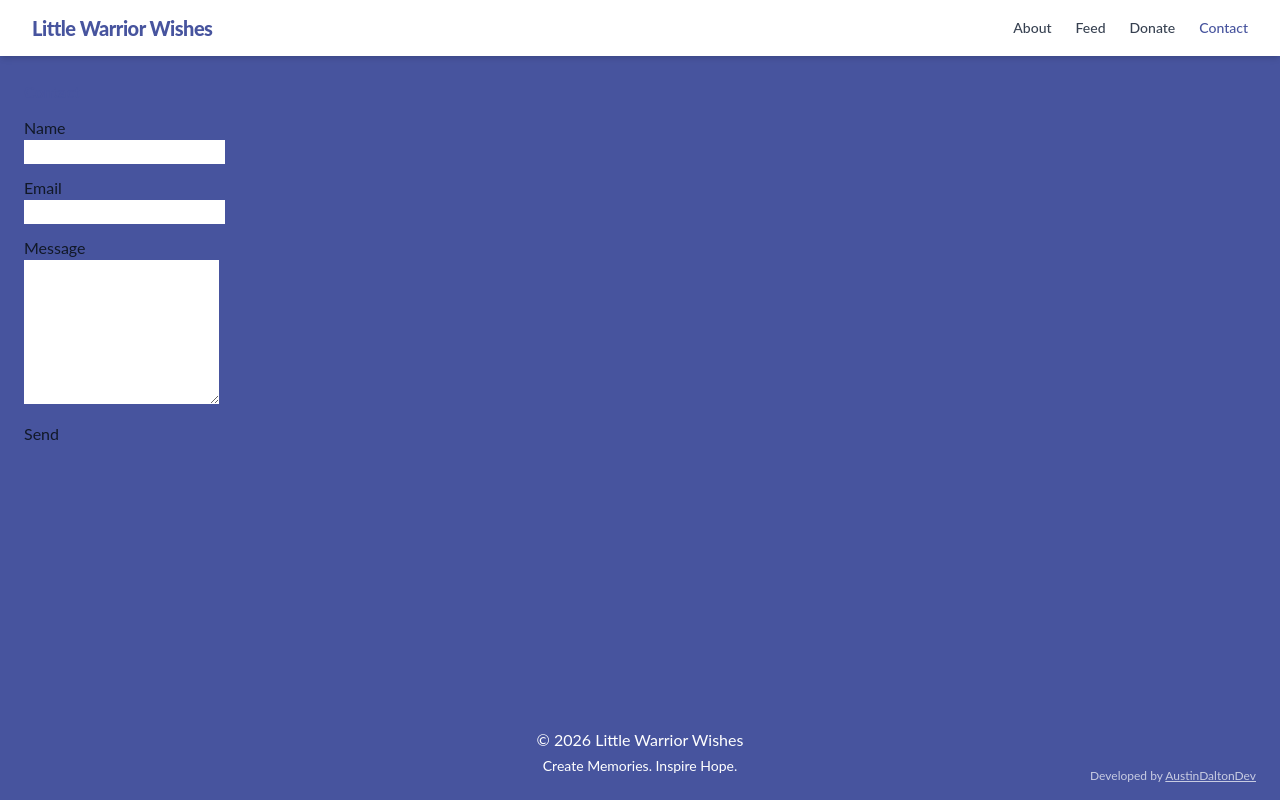
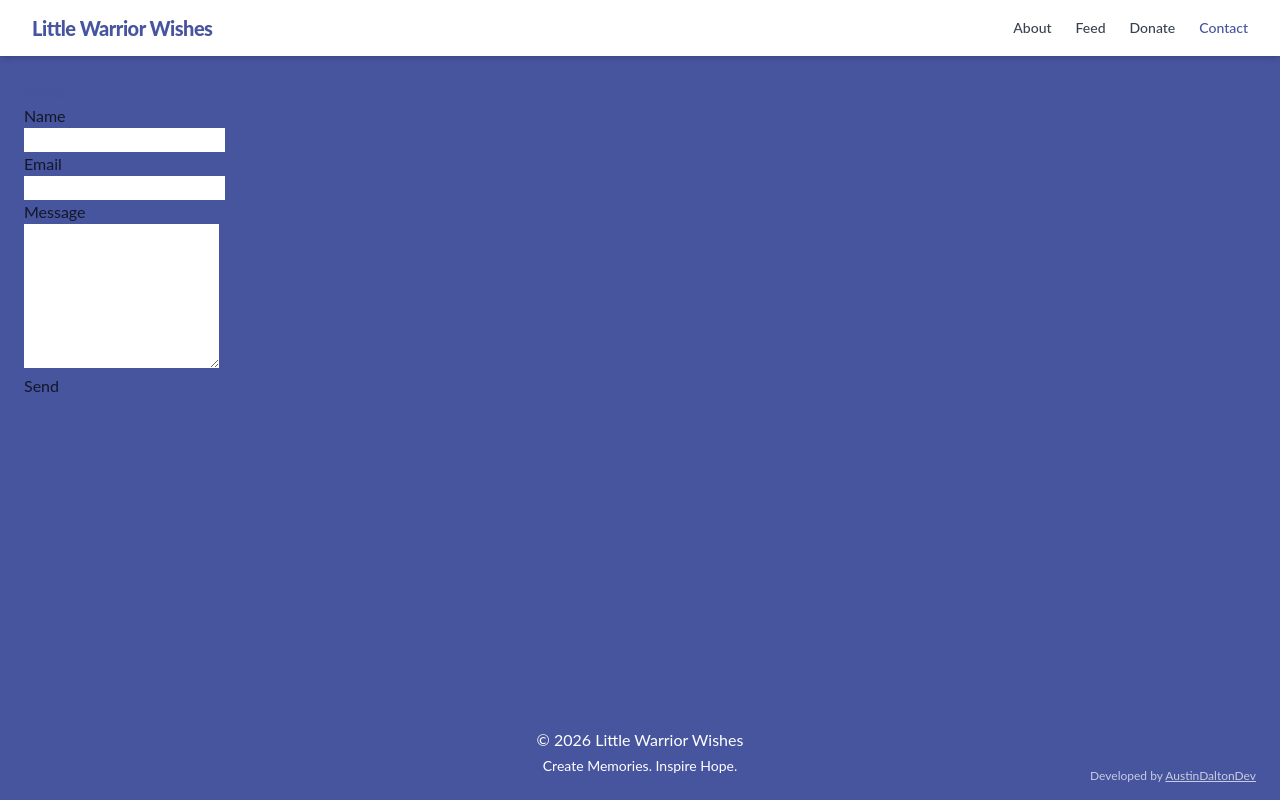
Before and after one commit to AustinDDev/little-warrior-wishes, a Next.js app: page /contact in a window 1280 px wide. Built offline with nearby package versions, Linux system fonts and the light colour scheme.

Commit message:
Simplify contact page to restore default export and fix build

```diff
--- a/app/contact/page.tsx
+++ b/app/contact/page.tsx
@@ -1,42 +1,33 @@
 "use client";
-
-const FORMSPREE_ENDPOINT = "https://formspree.io/f/xpqqaplr";
 
 export default function Page() {
   return (
     <main style={{ padding: 24 }}>
       <h1>Contact</h1>
 
-      <form action={FORMSPREE_ENDPOINT} method="POST">
-        <input type="hidden" name="_subject" value="New Contact Form Message" />
-
-        <div style={{ marginTop: 12 }}>
+      <form action="https://formspree.io/f/xpqqaplr" method="POST">
+        <p>
           <label>
-            Name
-            <br />
+            Name<br />
             <input name="name" required />
           </label>
-        </div>
+        </p>
 
-        <div style={{ marginTop: 12 }}>
+        <p>
           <label>
-            Email
-            <br />
+            Email<br />
             <input name="email" type="email" required />
           </label>
-        </div>
+        </p>
 
-        <div style={{ marginTop: 12 }}>
+        <p>
           <label>
-            Message
-            <br />
+            Message<br />
             <textarea name="message" rows={6} required />
           </label>
-        </div>
+        </p>
 
-        <button style={{ marginTop: 12 }} type="submit">
-          Send
-        </button>
+        <button type="submit">Send</button>
       </form>
     </main>
   );
```
